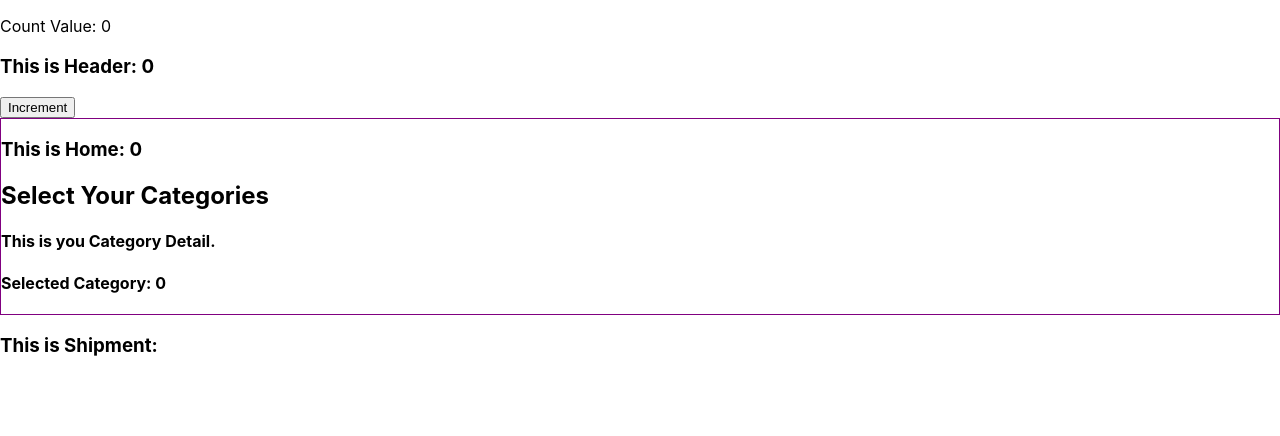
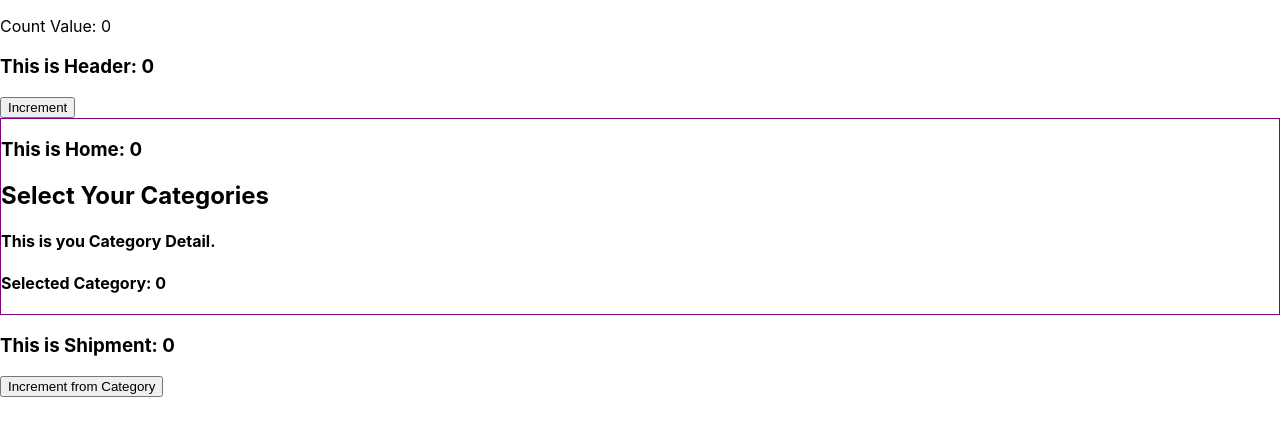
Before and after one commit to OahidZihad/state-management-react, a React (Create React App) app: page / in a window 1280 px wide. Shown: the top 436 px of the page. Built offline with nearby package versions, Linux system fonts and the light colour scheme.

Commit message:
Update context API from any child component

```diff
--- a/src/App.js
+++ b/src/App.js
@@ -7,11 +7,11 @@
 export const CategoryContext = createContext();
 
 function App() {
-  const [count, setCount] = useState(0);
+  const [category, setCategory] = useState(0);
   return (
-    <CategoryContext.Provider value={count}>
-      <p>Count Value: {count}</p>
-      <Header count={count} setCount={setCount}></Header>
+    <CategoryContext.Provider value={[category, setCategory]}>
+      <p>Count Value: {category}</p>
+      <Header></Header>
       <Home></Home>
       <Shipment></Shipment>
     </CategoryContext.Provider>
--- a/src/Components/Header/Header.js
+++ b/src/Components/Header/Header.js
@@ -1,11 +1,12 @@
-import React, { useState } from "react";
+import React, { useState, useContext } from "react";
+import { CategoryContext } from "../../App";
 
 const Header = (props) => {
-  const { count, setCount } = props;
+  const [category, setCategory] = useContext(CategoryContext);
   return (
     <div>
-      <h3>This is Header: {count} </h3>
-      <button onClick={() => setCount(count + 1)}>Increment</button>
+      <h3>This is Header: {category} </h3>
+      <button onClick={() => setCategory(category + 1)}>Increment</button>
     </div>
   );
 };
--- a/src/Components/Shipment/Shipment.js
+++ b/src/Components/Shipment/Shipment.js
@@ -1,10 +1,14 @@
-import React from "react";
+import React, { useContext } from "react";
+import { CategoryContext } from "../../App";
 
-const Shipment = (props) => {
-  const { count } = props;
+const Shipment = () => {
+  const [category, setCategory] = useContext(CategoryContext);
   return (
     <div>
-      <h3>This is Shipment: {count}</h3>
+      <h3>This is Shipment: {category}</h3>
+      <button onClick={() => setCategory(category + 1)}>
+        Increment from Category
+      </button>
     </div>
   );
 };
```
